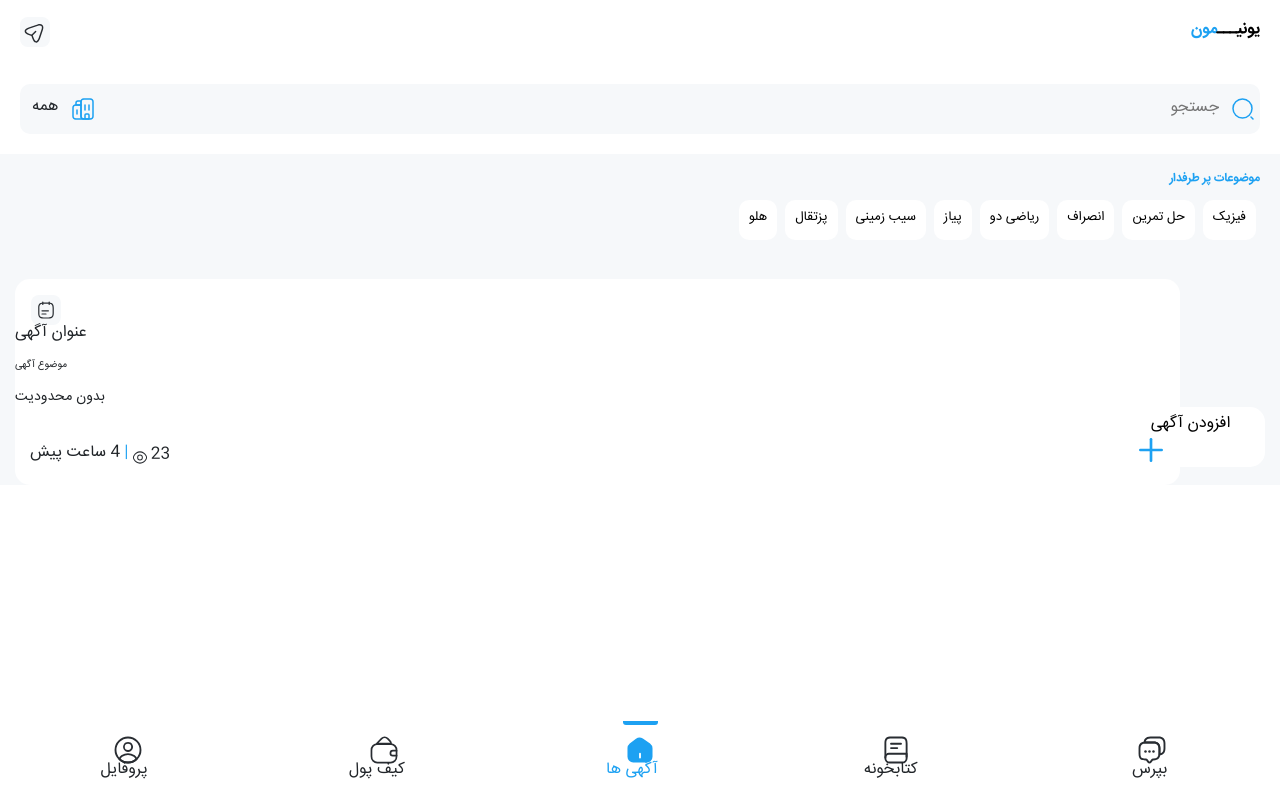
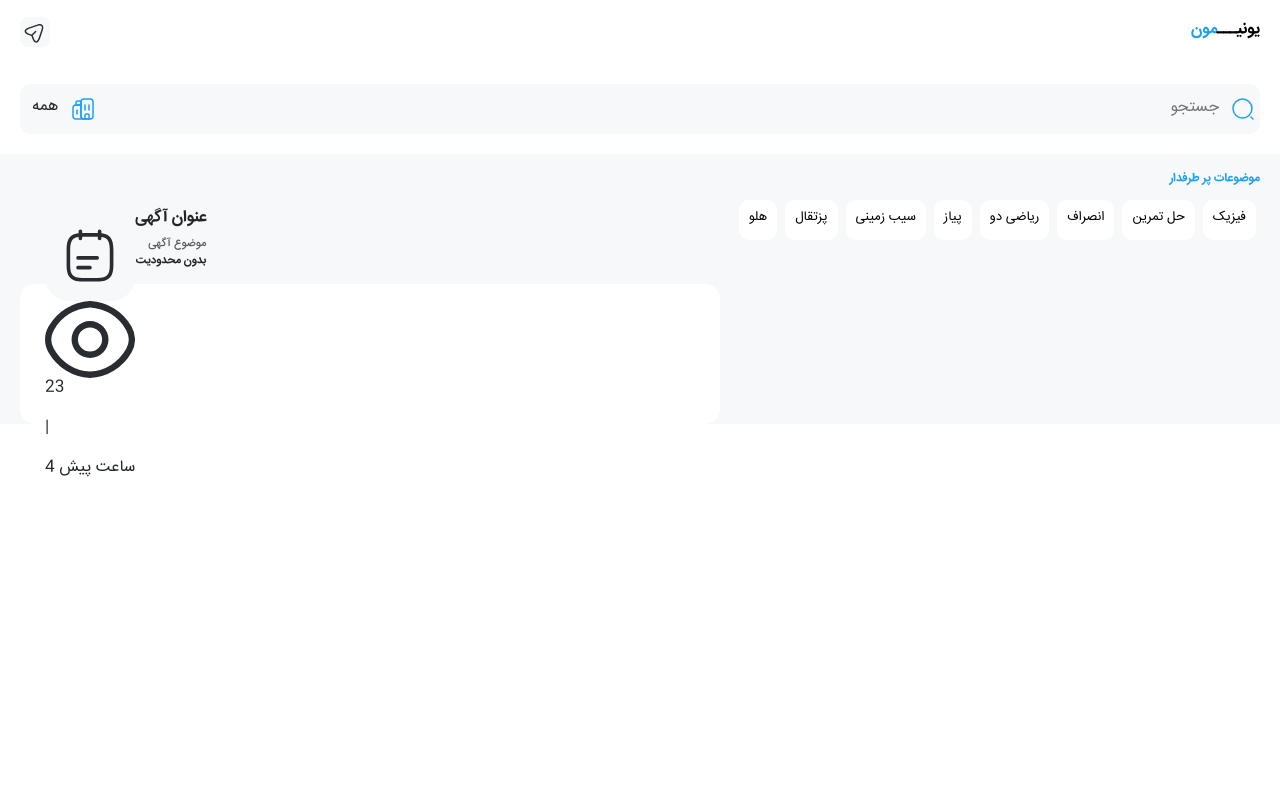
Before and after one commit to MrMohebi/unimun-client, a React (Create React App) app: page / in a window 1280 px wide. Built offline with nearby package versions, Linux system fonts and the light colour scheme.

Commit message:
ads card, not complete

```diff
--- a/src/components/_Pages/MainPage/MainPage.js
+++ b/src/components/_Pages/MainPage/MainPage.js
@@ -46,192 +46,138 @@ const MainPage = () => {
                     </div>
                 </div>
 
-                <div className={"adsCards"}
-                      style={{background: '#fff', borderRadius: 15, width: '91%', margin: 15, fontFamily: IranSANS}}
-                >
-                    <img src={noteBook} alt={'note book icon'}
-                         style={{paddingTop: 16, paddingLeft: 16}}
-                    />
+                <div className={"adsCard d-flex flex-row justify-content-between align-items-center"}>
+                    <div className={"d-flex flex-row"}>
+                        <div className={" d-flex flex-column"}>
+                            <img src={noteBook} alt={'note book icon'}/>
+                            <img src={views} alt={"Shows the number of views"}/>
+                            <div>
 
-                    <h6 className={"text-end"}
-                        style={{fontSize: 16,
-                                paddingRight: 16,
-                                marginBottom: 15,
-                                fontFamily: IranSANS
-                        }}
-                    >
+                                <p>23</p><p>|</p><p>4 ساعت پیش</p>
+                            </div>
+                        </div>
+                        <div className={"d-flex flex-column align-items-end align-content-between justify-content-between h-100"}>
+                            <h6 className={"IranSansBold"}>
                                 عنوان آگهی
                             </h6>
-
-                    <p className={"text-end"}
-                        style={{fontSize: 10,
-                                paddingRight: 16,
-                                marginBottom: 0,
-                                fontFamily: IranSANS
-                        }}
-                    >
+                            <span className={"IranSansMedium ad-category"}>
                             موضوع آگهی
-                    </p>
-
-                    <p
-                        className={"text-end"}
-                        style={{
-                            fontSize: 14,
-                            paddingRight: 16,
-                            fontFamily: IranSANS,
-                            marginTop: 15,
-                            paddingBottom: 17
-                        }}
-                    >
+                        </span>
+                            <span className={"IranSansBold mt-auto ad-price"} style={{fontSize:"0.7em"}} >
                             بدون محدودیت
-                    </p>
-                    <span className={"d-flex flex-row"}>
-                        <img src={views} alt={"Shows the number of views"}
-                             className={"order-3"}
-                             style={{
-                                 marginBottom: 16,
-                                 marginLeft: 4,
-                                 marginTop: 3
-                             }}
-                        />
-                    <p
-                        className={"order-4"}
-                        style={{
-                            marginLeft: 4,
-                            marginTop: 2
-                        }}
-                    >
-                        23
-                    </p>
-                    <p
-                        className={"order-2"}
-                        style={{
-                            color: '#1DA1F2',
-                            marginLeft: 4
-                        }}
-                    >
-                        |
-                    </p>
-                    <p
-                        className={"order-1"}
-                        style={{
-                            alignText: 'right',
-                            direction: 'rtl',
-                            marginLeft: 15
-                        }}
-                    >
-                        4 ساعت پیش
-                    </p>
                         </span>
 
                         </div>
-                <div className={"Add ads button d-flex justify-content-end fixed-bottom"}
-                     style={{
-                         marginBottom: '26%',
-                         paddingRight: 15,
-                     }}
-                >
-                    <button
-                        className={"btn"}
-                        style={{
-                            background: '#fff',
-                            borderRadius: 15,
-                            color: '#000',
-                            width: 149,
-                            height: 60
-                        }}
-                    >
-                        افزودن آگهی
-                        <img src={plusSign} alt={"Add sign for adding ads"}
-                             style={{
-                                 marginLeft: 10
-                             }}
-                        />
-                    </button>
                     </div>
-                <div className={"Bottom nav-bar d-flex fixed-bottom justify-content-around"}
-                     style={{
-                         marginBottom: 35,
-                         marginTop:7
-                     }}
-                >
 
-                    <img src={homePage} alt="Home page activated button"
-                         className={"order-3"}
-                         style={{
-                             height: 30,
-                             width: 30
-                         }}
-                    />
-                    <img src={chat} alt="ask page deactivated button"
-                         className={"order-5"}
-                         style={{
-                             height: 30,
-                             width: 30
-                         }}
-                    />
-                    <img src={profile} alt="profile page deactivated button"
-                         className={"order-1"}
-                         style={{
-                             height: 30,
-                             width: 30
-                         }}
-                    />
-                    <img src={wallet} alt="wallet page deactivated button"
-                         className={"order-2"}
-                         style={{
-                             height: 30,
-                             width: 30
-                         }}
-                    />
-                    <img src={book} alt="book page deactivated button"
-                         className={"order-4"}
-                         style={{
-                             height: 30,
-                             width: 30
-                         }}
-                    />
                 </div>
-                <div className={"fixed-bottom d-flex flex-row justify-content-around"}
-                     style={{
-                         margin: 0
-                     }}
-                >
-                    <p className={"order-3"}
-                       style={{
-                           paddingRight: 5,
-                           color: '#1DA1F2'
-                       }}
-                    >
-                        آگهی ها
-                    </p>
-                    <p className={"order-2"}>
-                        کیف پول
-                    </p>
-                    <p className={"order-1"}>
-                        پروفایل
-                    </p>
-                    <p className={"order-4"}
-                       style={{
-                           paddingRight: 13
-                       }}
-                    >
-                        کتابخونه
-                    </p>
-                    <p className={"order-5"}
-                       style={{
-                           paddingRight: 12
-                       }}>
-                        بپرس
-                    </p>
-                </div>
-                <span className={"d-flex justify-content-center fixed-bottom"}
-                      style={{
-                          marginBottom:75
-                      }}
-                >
-                    <img src={blueBar} alt="The blue bar on top of the activated page"/>
-                </span>
+            {/*    <div className={"Add ads button d-flex justify-content-end fixed-bottom"}*/}
+            {/*         style={{*/}
+            {/*             marginBottom: '26%',*/}
+            {/*             paddingRight: 15,*/}
+            {/*         }}*/}
+            {/*    >*/}
+            {/*        <button*/}
+            {/*            className={"btn"}*/}
+            {/*            style={{*/}
+            {/*                background: '#fff',*/}
+            {/*                borderRadius: 15,*/}
+            {/*                color: '#000',*/}
+            {/*                width: 149,*/}
+            {/*                height: 60*/}
+            {/*            }}*/}
+            {/*        >*/}
+            {/*            افزودن آگهی*/}
+            {/*            <img src={plusSign} alt={"Add sign for adding ads"}*/}
+            {/*                 style={{*/}
+            {/*                     marginLeft: 10*/}
+            {/*                 }}*/}
+            {/*            />*/}
+            {/*        </button>*/}
+            {/*    </div>*/}
+            {/*    <div className={"Bottom nav-bar d-flex fixed-bottom justify-content-around"}*/}
+            {/*         style={{*/}
+            {/*             marginBottom: 35,*/}
+            {/*             marginTop:7*/}
+            {/*         }}*/}
+            {/*    >*/}
+
+            {/*        <img src={homePage} alt="Home page activated button"*/}
+            {/*             className={"order-3"}*/}
+            {/*             style={{*/}
+            {/*                 height: 30,*/}
+            {/*                 width: 30*/}
+            {/*             }}*/}
+            {/*        />*/}
+            {/*        <img src={chat} alt="ask page deactivated button"*/}
+            {/*             className={"order-5"}*/}
+            {/*             style={{*/}
+            {/*                 height: 30,*/}
+            {/*                 width: 30*/}
+            {/*             }}*/}
+            {/*        />*/}
+            {/*        <img src={profile} alt="profile page deactivated button"*/}
+            {/*             className={"order-1"}*/}
+            {/*             style={{*/}
+            {/*                 height: 30,*/}
+            {/*                 width: 30*/}
+            {/*             }}*/}
+            {/*        />*/}
+            {/*        <img src={wallet} alt="wallet page deactivated button"*/}
+            {/*             className={"order-2"}*/}
+            {/*             style={{*/}
+            {/*                 height: 30,*/}
+            {/*                 width: 30*/}
+            {/*             }}*/}
+            {/*        />*/}
+            {/*        <img src={book} alt="book page deactivated button"*/}
+            {/*             className={"order-4"}*/}
+            {/*             style={{*/}
+            {/*                 height: 30,*/}
+            {/*                 width: 30*/}
+            {/*             }}*/}
+            {/*        />*/}
+            {/*    </div>*/}
+            {/*    <div className={"fixed-bottom d-flex flex-row justify-content-around"}*/}
+            {/*         style={{*/}
+            {/*             margin: 0*/}
+            {/*         }}*/}
+            {/*    >*/}
+            {/*        <p className={"order-3"}*/}
+            {/*           style={{*/}
+            {/*               paddingRight: 5,*/}
+            {/*               color: '#1DA1F2'*/}
+            {/*           }}*/}
+            {/*        >*/}
+            {/*            آگهی ها*/}
+            {/*        </p>*/}
+            {/*        <p className={"order-2"}>*/}
+            {/*            کیف پول*/}
+            {/*        </p>*/}
+            {/*        <p className={"order-1"}>*/}
+            {/*            پروفایل*/}
+            {/*        </p>*/}
+            {/*        <p className={"order-4"}*/}
+            {/*           style={{*/}
+            {/*               paddingRight: 13*/}
+            {/*           }}*/}
+            {/*        >*/}
+            {/*            کتابخونه*/}
+            {/*        </p>*/}
+            {/*        <p className={"order-5"}*/}
+            {/*           style={{*/}
+            {/*               paddingRight: 12*/}
+            {/*           }}>*/}
+            {/*            بپرس*/}
+            {/*        </p>*/}
+            {/*    </div>*/}
+            {/*    <span className={"d-flex justify-content-center fixed-bottom"}*/}
+            {/*          style={{*/}
+            {/*              marginBottom:75*/}
+            {/*          }}*/}
+            {/*    >*/}
+            {/*        <img src={blueBar} alt="The blue bar on top of the activated page"/>*/}
+            {/*    </span>*/}
             </div>
         </div>
     );
--- a/src/components/_Pages/MainPage/style.css
+++ b/src/components/_Pages/MainPage/style.css
@@ -17,4 +17,20 @@
   padding: 10px;
 }
 
+.adsCard {
+  padding: 25px;
+  background: #ffffff;
+  border-radius: 15px;
+  max-width: 700px;
+  margin: 20px;
+  height: 140px;
+}
+.adsCard .ad-category {
+  font-size: 0.7em;
+  color: #5c5c5c;
+}
+.adsCard .ad-price {
+  font-size: 0.7em;
+}
+
 /*# sourceMappingURL=style.css.map */
--- a/src/components/_Pages/MainPage/style.scss
+++ b/src/components/_Pages/MainPage/style.scss
@@ -18,3 +18,21 @@
     padding: 10px;
   }
 }
+
+
+.adsCard{
+  padding: 25px;
+  background: #ffffff;
+  border-radius: 15px;
+  max-width: 700px;
+  margin: 20px;
+  height: 140px;
+
+  .ad-category{
+    font-size: 0.7em;
+    color: #5c5c5c;
+  }
+  .ad-price{
+    font-size: 0.7em;
+  }
+}
```
Also changed, not shown: 1 other file (tests, documents, lock files or other folders). Lines whose indentation alone changed are shown as unchanged.
